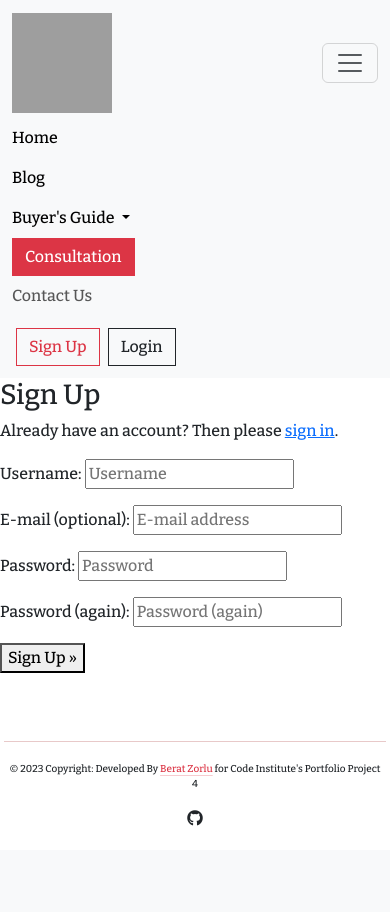
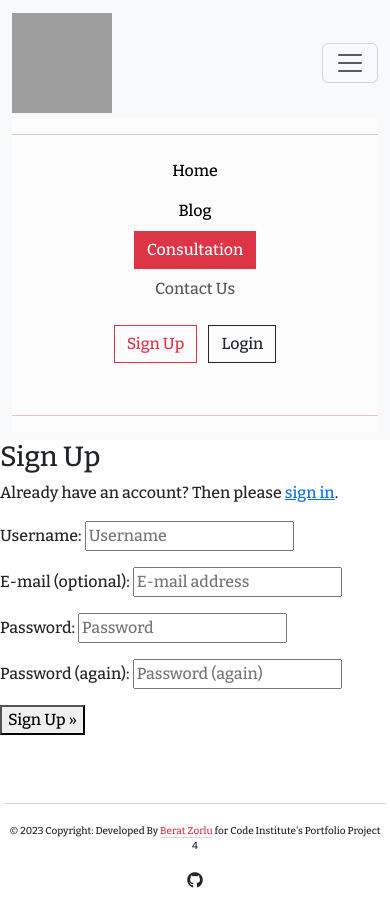
Before and after one commit to beratzorlu/AutoMate, a Django app: page /accounts/signup/ in a window 390 px wide, after a click that opens the changed part. Before the commit the page ends 826 px from the top, so only its background shows below. Run offline with Django 3.2, Linux system fonts and the light colour scheme; some libraries are stand-ins or nearby versions; grey boxes are pictures that could not be loaded.

Commit message:
Change mobile menu account button layout.

```diff
--- a/templates/base.html
+++ b/templates/base.html
@@ -62,7 +62,20 @@
                 aria-label="Toggle navigation">
                 <span class="navbar-toggler-icon"></span>
             </button>
-            <div class="collapse navbar-collapse" id="navbarSupportedContent">
+            <div class="collapse navbar-collapse text-center bg-light-subtle" id="navbarSupportedContent">
+                <hr>
+                <form class="d-flex justify-content-center" role="link">
+
+                    {% if user.is_authenticated %}
+
+                    <ul class="list-unstyled class">
+                        <li><a class="btn btn-outline-dark border border-danger m-1 rounded-0">Logged in as
+                                <strong>{{ user.username }}</strong></a></li>
+                        </li>
+                    </ul>
+
+                    {% endif %}
+                </form>
                 <ul class="navbar-nav me-auto mb-2 mb-lg-0">
                     <li class="nav-item">
                         <a class="nav-link link-underline-opacity-0 link-underline-opacity-100-hover active"
@@ -71,7 +84,7 @@
                     <li class="nav-item">
                         <a class="nav-link active" href="{% url 'blog_list' %}">Blog</a>
                     </li>
-                    <li class="nav-item dropdown">
+                    <!-- <li class="nav-item dropdown">
                         <a class="nav-link dropdown-toggle active" href="#" role="button" data-bs-toggle="dropdown"
                             aria-expanded="false">
                             Buyer's Guide
@@ -81,22 +94,21 @@
                             <li><a class="dropdown-item" href="#">Buying Your First Car?</a></li>
                             <li><a class="dropdown-item" href="#">Understanding Second Hand Cars</a></li>
                         </ul>
-                    </li>
+                    </li> -->
                     <li class="nav-item">
                         <a class="btn btn-danger rounded-0" href="#" role="button">Consultation</a>
                     </li>
                     <li class="nav-item active"><a class="nav-link" href="#">Contact Us</a></li>
                 </ul>
-                <form class="d-flex" role="link">
+                <form class="align-items-center mb-5 pt-1" role="link">
 
                     {% if user.is_authenticated %}
 
                     <ul class="list-unstyled class">
-                        <li><a class="btn btn-outline-dark border border-danger m-1 rounded-0">Logged in as
-                                <strong>{{ user.username }}</strong></a></li>
+
+                        <li><a class="btn btn-outline-danger m-1 rounded-0 float-start"
+                                href="{% url 'account_logout' %}">Logout</a>
                         <li><a class="btn btn-dark m-1 rounded-0 float-end" href="#">My Profile</a></li>
-                        <li><a class="btn btn-outline-danger m-1 rounded-0" href="{% url 'account_logout' %}">Logout</a>
-                        </li>
                     </ul>
 
                     {% else %}
@@ -106,6 +118,7 @@
 
                     {% endif %}
                 </form>
+                <hr>
             </div>
         </div>
     </nav>
```
